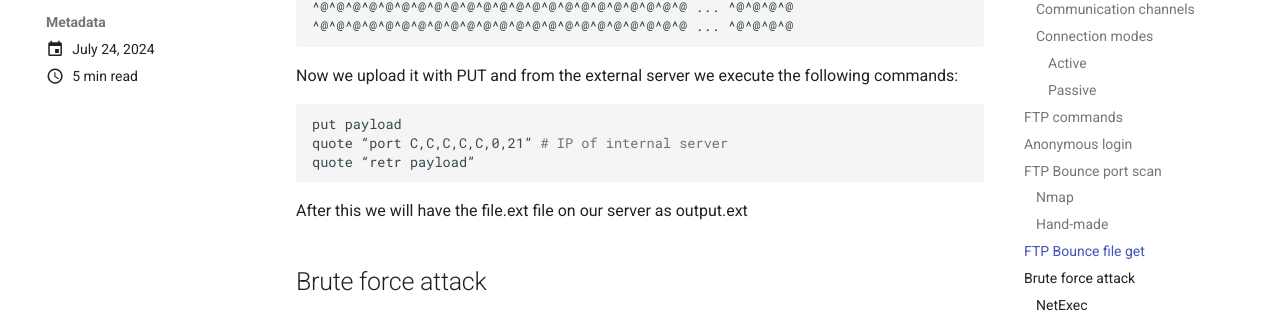
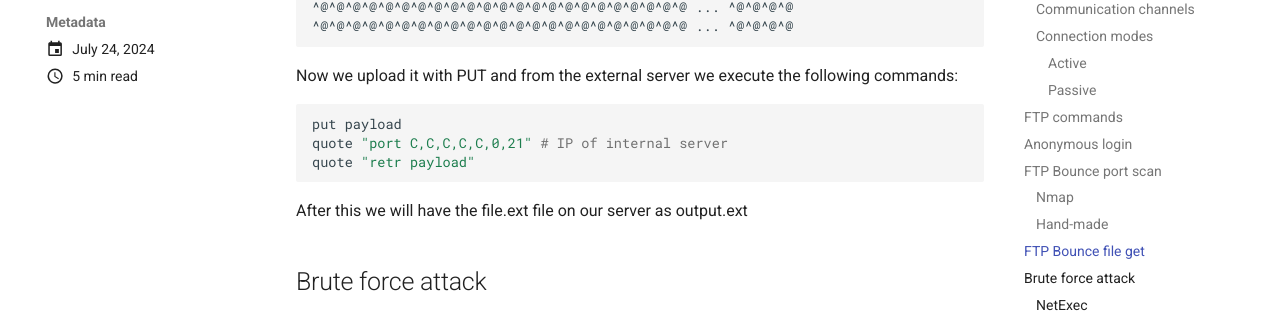
Before and after one commit to AtlanSec/Atlansec-Web, an MkDocs documentation site: the page built from docs/blog/posts/24-07-2024.md, in a window 1280 px wide and 900 px high, scrolled down 3359 px. Shown: the part 126-444 px from the top of the window. Built offline with MkDocs 1.6.1 and Material for MkDocs 9.7.7, drawn with Linux system fonts in a browser that asks for light colours; some of the changed text lies outside the part shown.

Commit message:
comillas corregidas

````diff
--- a/docs/blog/posts/24-07-2024.md
+++ b/docs/blog/posts/24-07-2024.md
@@ -1,6 +1,6 @@
 ---
-title: “Intro to FTP”
-summary: “This is a brief summary of the post.”
+title: "Intro to FTP"
+summary: "This is a brief summary of the post."
 date: 2024-07-24
 tag: FTP
 ---
@@ -117,8 +117,8 @@ Now we upload it with PUT and from the external server we execute the following
 
 ```bash
 put payload
-quote “port C,C,C,C,C,0,21” # IP of internal server
-quote “retr payload”
+quote "port C,C,C,C,C,0,21" # IP of internal server
+quote "retr payload"
 ```
 
 After this we will have the file.ext file on our server as output.ext
````
